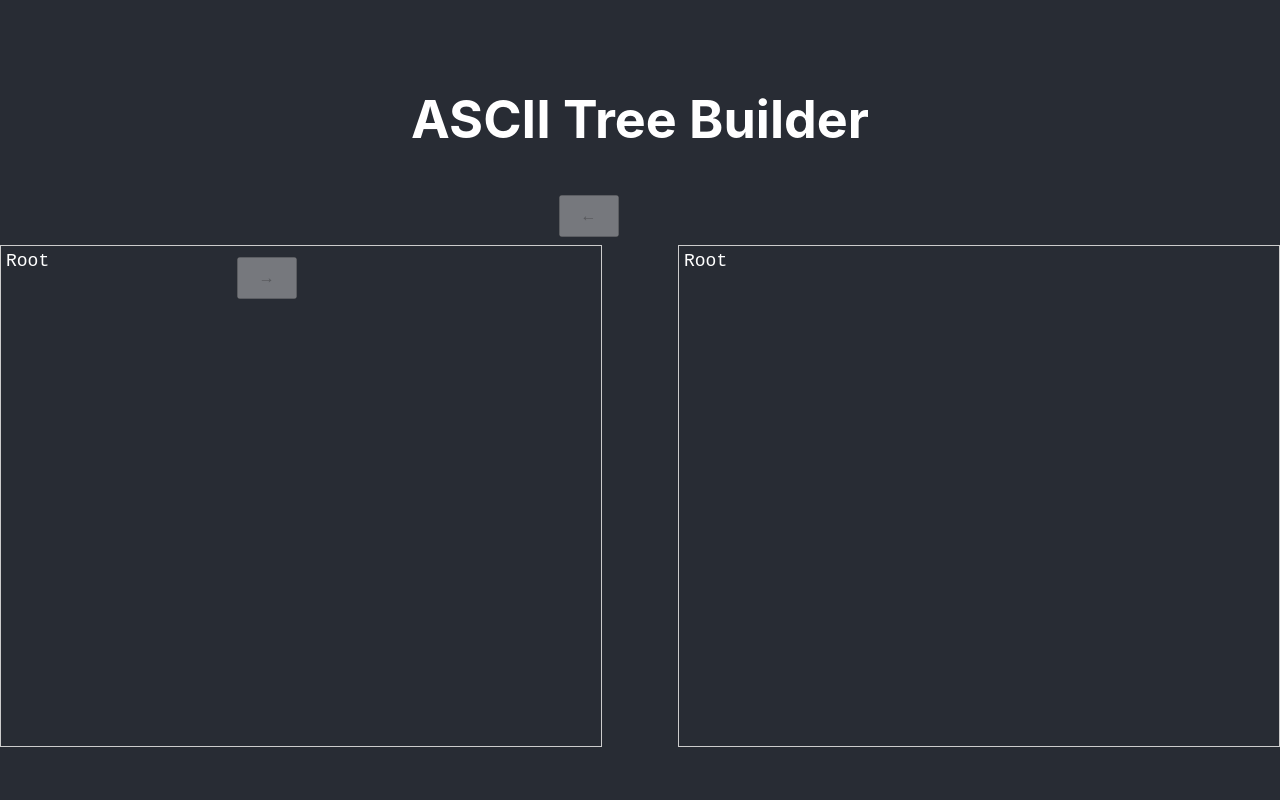
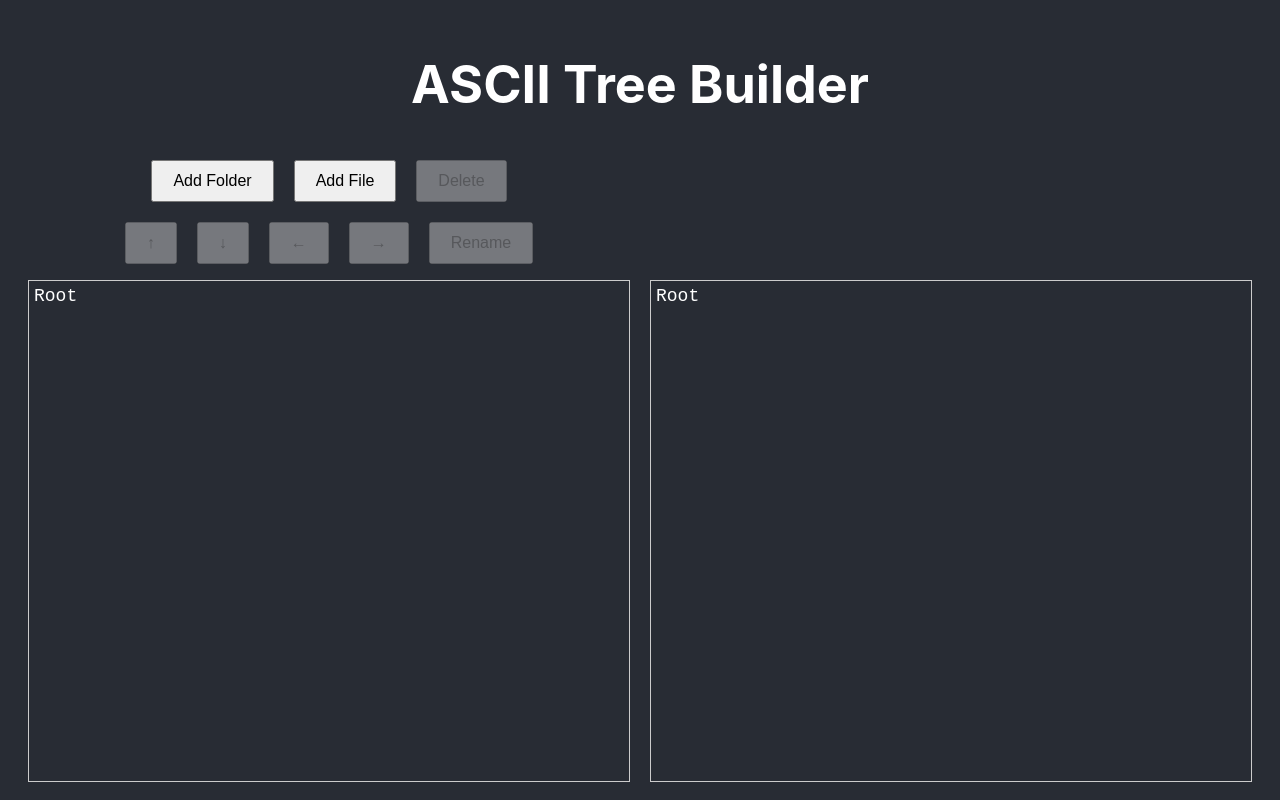
Before and after one commit to chdonncha/ascii-tree-builder-old, a React (Create React App) app in the folder ascii-tree-builder/: page / in a window 1280 px wide. Built offline with nearby package versions, Linux system fonts and the light colour scheme.

Commit message:
Handle adding file/folder when no row selected

```diff
--- a/ascii-tree-builder/src/components/TreeBuilder/TreeBuilder.scss
+++ b/ascii-tree-builder/src/components/TreeBuilder/TreeBuilder.scss
@@ -8,7 +8,7 @@
 }
 
 .button-container {
-  height: 50px;
+  height: 120px;
   margin-bottom: 10px;
 }
 
@@ -35,7 +35,7 @@
   overflow-y: auto;
   text-align: left;
   margin-left: 20px;
-  margin-top: 60px;
+  margin-top: 130px;
   border: 1px solid #ccc;
 }
 
--- a/ascii-tree-builder/src/components/TreeBuilder/TreeBuilder.tsx
+++ b/ascii-tree-builder/src/components/TreeBuilder/TreeBuilder.tsx
@@ -1,4 +1,4 @@
-import React, { useState, useEffect } from 'react';
+import React, { useState, useEffect, useRef } from 'react';
 import './TreeBuilder.scss';
 
 const TreeBuilder: React.FC = () => {
@@ -9,18 +9,37 @@ const TreeBuilder: React.FC = () => {
   const [asciiRepresentation, setAsciiRepresentation] = useState<string[]>([]);
   const [isRenaming, setIsRenaming] = useState(false);
   const [renameValue, setRenameValue] = useState('');
+  const containerRef = useRef<HTMLDivElement | null>(null);
 
   useEffect(() => {
     generateAsciiRepresentation();
   }, [rows]);
 
+  useEffect(() => {
+    const handleClickOutside = (event: MouseEvent) => {
+      if (containerRef.current && !containerRef.current.contains(event.target as Node)) {
+        setSelectedRow(-1);
+      }
+    };
+
+    document.addEventListener('mousedown', handleClickOutside);
+    return () => {
+      document.removeEventListener('mousedown', handleClickOutside);
+    };
+  }, []);
+
   const addFolder = () => {
     const newFolderName = prompt('Enter the new folder name:');
     if (newFolderName) {
       const newRows = [...rows];
+      if (selectedRow >= 0) {
         const match = rows[selectedRow]?.content.match(/^ */);
-      const indentation = selectedRow >= 0 && match ? match[0].length + 2 : 0;
+        const indentation = match ? match[0].length + 2 : 0;
         newRows.splice(selectedRow + 1, 0, { content: ' '.repeat(indentation) + newFolderName, isSelected: false });
+      } else {
+        // Add to the bottom of the hierarchy
+        newRows.push({ content: newFolderName, isSelected: false });
+      }
       setRows(newRows);
     }
   };
@@ -29,8 +48,9 @@ const TreeBuilder: React.FC = () => {
     const newFileName = prompt('Enter the new file name:');
     if (newFileName) {
       const newRows = [...rows];
+      if (selectedRow >= 0) {
         const match = rows[selectedRow]?.content.match(/^ */);
-      const indentation = selectedRow >= 0 && match ? match[0].length + 2 : 0;
+        const indentation = match ? match[0].length + 2 : 0;
         let positionToInsert = selectedRow + 1;
 
         for (let i = selectedRow + 1; i < rows.length; i++) {
@@ -46,6 +66,10 @@ const TreeBuilder: React.FC = () => {
           content: ' '.repeat(indentation) + '* ' + newFileName,
           isSelected: false,
         });
+      } else {
+        // Add to the bottom of the hierarchy
+        newRows.push({ content: '* ' + newFileName, isSelected: false });
+      }
       setRows(newRows);
     }
   };
@@ -181,21 +205,24 @@ const TreeBuilder: React.FC = () => {
 
   return (
     <div className="container">
-      <div className="input-box">
+      <div className="input-box" ref={containerRef}>
         <div className="button-container">
-          <button className={`button-style ${selectedRow < 0 ? 'hidden-button' : ''}`} onClick={addFolder}>
+          <div className="row-container">
+            <button className="button-style" onClick={addFolder}>
               Add Folder
             </button>
-          <button className={`button-style ${selectedRow < 0 ? 'hidden-button' : ''}`} onClick={addFile}>
+            <button className="button-style" onClick={addFile}>
               Add File
             </button>
-          <button className={`button-style ${selectedRow < 0 ? 'hidden-button' : ''}`} onClick={deleteRow}>
+
+            <button className="button-style" disabled={selectedRow < 0} onClick={deleteRow}>
               Delete
             </button>
-          <button className={`button-style ${selectedRow < 0 ? 'hidden-button' : ''}`} onClick={moveRowUp}>
+            <div className="row-container">
+              <button className="button-style" disabled={selectedRow < 0} onClick={moveRowUp}>
                 ↑
               </button>
-          <button className={`button-style ${selectedRow < 0 ? 'hidden-button' : ''}`} onClick={moveRowDown}>
+              <button className="button-style" disabled={selectedRow < 0} onClick={moveRowDown}>
                 ↓
               </button>
               <button
@@ -208,16 +235,18 @@ const TreeBuilder: React.FC = () => {
               <button className="button-style" disabled={selectedRow <= 0} onClick={stepRowIn}>
                 →
               </button>
-          <button className={`button-style ${selectedRow < 0 ? 'hidden-button' : ''}`} onClick={startRenaming}>
+              <button className="button-style" disabled={selectedRow < 0} onClick={startRenaming}>
                 Rename
               </button>
+            </div>
+          </div>
         </div>
         <ul className="row-list">
           {rows.map((row, index) => (
             <li
               key={index}
               contentEditable={false}
-              className={row.isSelected ? 'highlighted' : ''}
+              className={index === selectedRow ? 'highlighted' : ''}
               onClick={() => {
                 if (!isRenaming) {
                   const newRows = rows.map((r, idx) => ({
```
Lines whose indentation alone changed are shown as unchanged.
